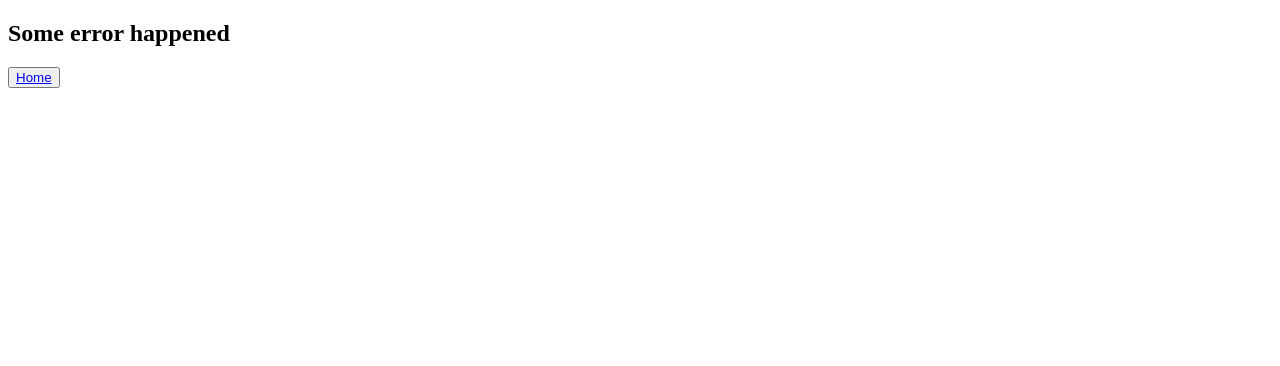
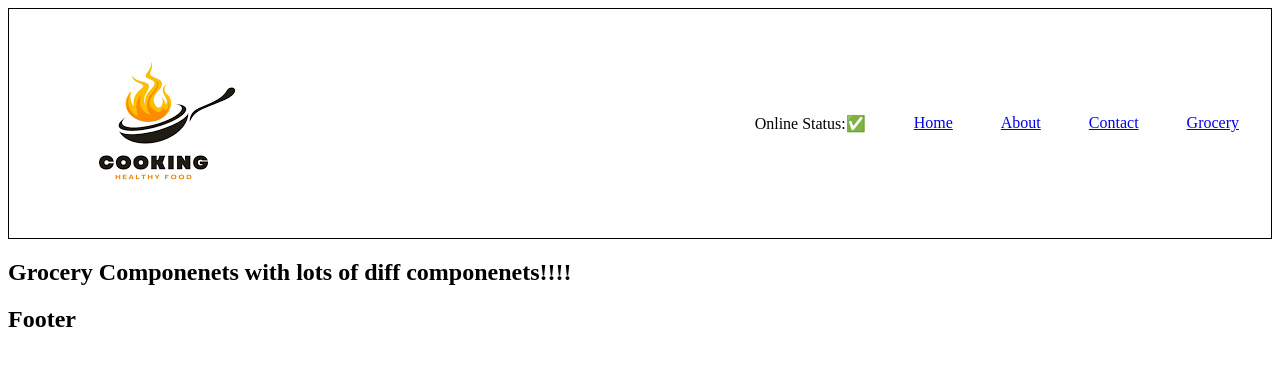
Before and after one commit to junaid-sheikh10/NamasteReact2.0, a React (Vite) app: page /grocery in a window 1280 px wide. Shown: the top 366 px of the page. Built offline with nearby package versions, Linux system fonts and the light colour scheme.

Commit message:
custom hooks , lazy loading added

```diff
--- a/src/App.js
+++ b/src/App.js
@@ -2,19 +2,29 @@ import ReactDom from 'react-dom/client';
 import Body from './components/Body';
 import Header from './components/Header';
 import { createBrowserRouter,RouterProvider } from 'react-router-dom';
-
-import About from './routes/About';
+import { lazy } from 'react';
+//import About from './routes/About';
 import Contact from './routes/Contact';
 import Footer from './components/Footer';
 import { Outlet } from 'react-router-dom';
 import RestaurantMenu from './components/RestaurantMenu';
 import Error from './components/Error';
+import useRestaurantCheck from './utils/useOnlineCheck';
+import { Suspense } from 'react';
 
+
+const Grocery = lazy(()=>import("./components/Grocery"));
+const About=lazy(()=>import("./routes/About"))
 
 
 
 
 const AppLayout=()=>{
+
+    // const isOnline=useRestaurantCheck();
+    // if (isOnline===false){
+    //     return <h1> youre' Offline , check your internet</h1>
+    // }
     return(
     <div>
      <Header></Header>
@@ -36,7 +46,7 @@ const appRouter=createBrowserRouter([
             },
             {
                 path:"/about",
-                element:<About></About>
+                element:<Suspense fallback={<h1>Loading...</h1>}><About></About></Suspense>
             },
             {
                 path:"/contact",
@@ -45,6 +55,10 @@ const appRouter=createBrowserRouter([
             {
                 path:"/restaurant/:id",
                 element:<RestaurantMenu/>
+            },
+            {
+                path:"/grocery",
+                element:<Suspense fallback={<h1>Loading...</h1>} ><Grocery/></Suspense>
             }
         ]
     }
--- /dev/null
+++ b/src/components/Grocery.js
@@ -0,0 +1,11 @@
+import React from 'react'
+
+const Grocery = () => {
+  return (
+    <div>
+        <h2>Grocery Componenets with lots of diff componenets!!!!</h2>
+    </div>
+  )
+}
+
+export default Grocery
--- a/src/components/Header.js
+++ b/src/components/Header.js
@@ -1,7 +1,11 @@
 import { LOGO_URL } from "../utils/constant";
 import { Link } from "react-router-dom";
+import useRestaurantCheck from "../utils/useOnlineCheck";
 
 const Header=()=>{
+
+    const isOnline=useRestaurantCheck();
+
     return (
         <>
         <div className='header'>
@@ -11,9 +15,12 @@ const Header=()=>{
 
             <div className='nav-items'>
                 <ul>
+                    <li>Online Status:{isOnline? "✅":"🟥"}</li>
                     <li><Link to="/" >Home</Link> </li>
                     <li><Link to="/about" >About</Link></li>
                     <li><Link to="/contact" >Contact</Link></li>
+                    <li><Link to="/grocery">Grocery</Link></li>
+
                 </ul>
             </div>
         </div>
--- a/src/components/RestaurantMenu.js
+++ b/src/components/RestaurantMenu.js
@@ -1,30 +1,13 @@
 import React from 'react'
-import { useEffect, useState } from 'react';
 import { useParams } from 'react-router-dom'
-import { NETWORK_URL } from '../utils/constant';
 import Shimmer from './Shimmer';
+import useRestaurantMenu from '../utils/useRestaurantMenu';
 
 const RestaurantMenu = () => {
 const {id}=useParams();
 
-const [restDetails, setRestDetails]=useState(null)
-
-
-useEffect(()=>{
-    getData()
-},[])
-
-async function getData(){
-    const data=await fetch("https://www.swiggy.com/dapi/menu/pl?page-type=REGULAR_MENU&complete-menu=true&lat=21.1876885&lng=79.07919190000001&restaurantId="+id);
-    const json = await data.json();
-    console.log(json.data)
-    //const resDeets =json.data.cards[1].card.card.gridElements.infoWithStyle.restaurants.filter(item=>item.info.id===id)
-    setRestDetails(json.data);
-    //const menu= await fetch("https://www.swiggy.com/dapi/menu/pl?page-type=REGULAR_MENU&complete-menu=true&lat=21.1876885&lng=79.07919190000001&restaurantId=528951")
-    //const menuJson=await menu.json();
-    //console.log(menuJson)
-   // console.log(restDetails)
-}
+const restDetails =useRestaurantMenu(id);
+console.log(restDetails)
 
 if(restDetails === null)return(<Shimmer></Shimmer>)
 
--- /dev/null
+++ b/src/utils/useOnlineCheck.js
@@ -0,0 +1,23 @@
+import { useEffect, useState } from "react";
+
+const useRestaurantCheck=()=>{
+  const [isOnline, setIsOnline] = useState(true)
+  console.log("checking online status="+isOnline)
+
+  useEffect(()=>{
+    console.log("online status inside useEffect")
+    window.addEventListener("offline",()=>{
+      console.log("you are offliune");
+      setIsOnline(false);
+    })
+
+
+    window.addEventListener("online",()=>{
+      console.log("you are online");
+      setIsOnline(true)
+    });
+  },[isOnline])
+  return isOnline
+}
+
+export default useRestaurantCheck;
--- /dev/null
+++ b/src/utils/useRestaurantMenu.js
@@ -0,0 +1,28 @@
+import React from 'react'
+import { useEffect, useState } from 'react'
+
+const useRestaurantMenu = (id) => {
+    const [restDetails, setRestDetails]=useState(null)
+
+
+useEffect(()=>{
+    getData()
+},[])
+
+async function getData(){
+    const data=await fetch("https://www.swiggy.com/dapi/menu/pl?page-type=REGULAR_MENU&complete-menu=true&lat=21.1876885&lng=79.07919190000001&restaurantId="+id);
+    const json = await data.json();
+    console.log(json.data)
+    //const resDeets =json.data.cards[1].card.card.gridElements.infoWithStyle.restaurants.filter(item=>item.info.id===id)
+    setRestDetails(json.data);
+    //const menu= await fetch("https://www.swiggy.com/dapi/menu/pl?page-type=REGULAR_MENU&complete-menu=true&lat=21.1876885&lng=79.07919190000001&restaurantId=528951")
+    //const menuJson=await menu.json();
+    //console.log(menuJson)
+   // console.log(restDetails)
+}
+
+  return restDetails
+
+}
+
+export default useRestaurantMenu
```
Also changed, not shown: src/components/Body.js (+10 -1 lines).
